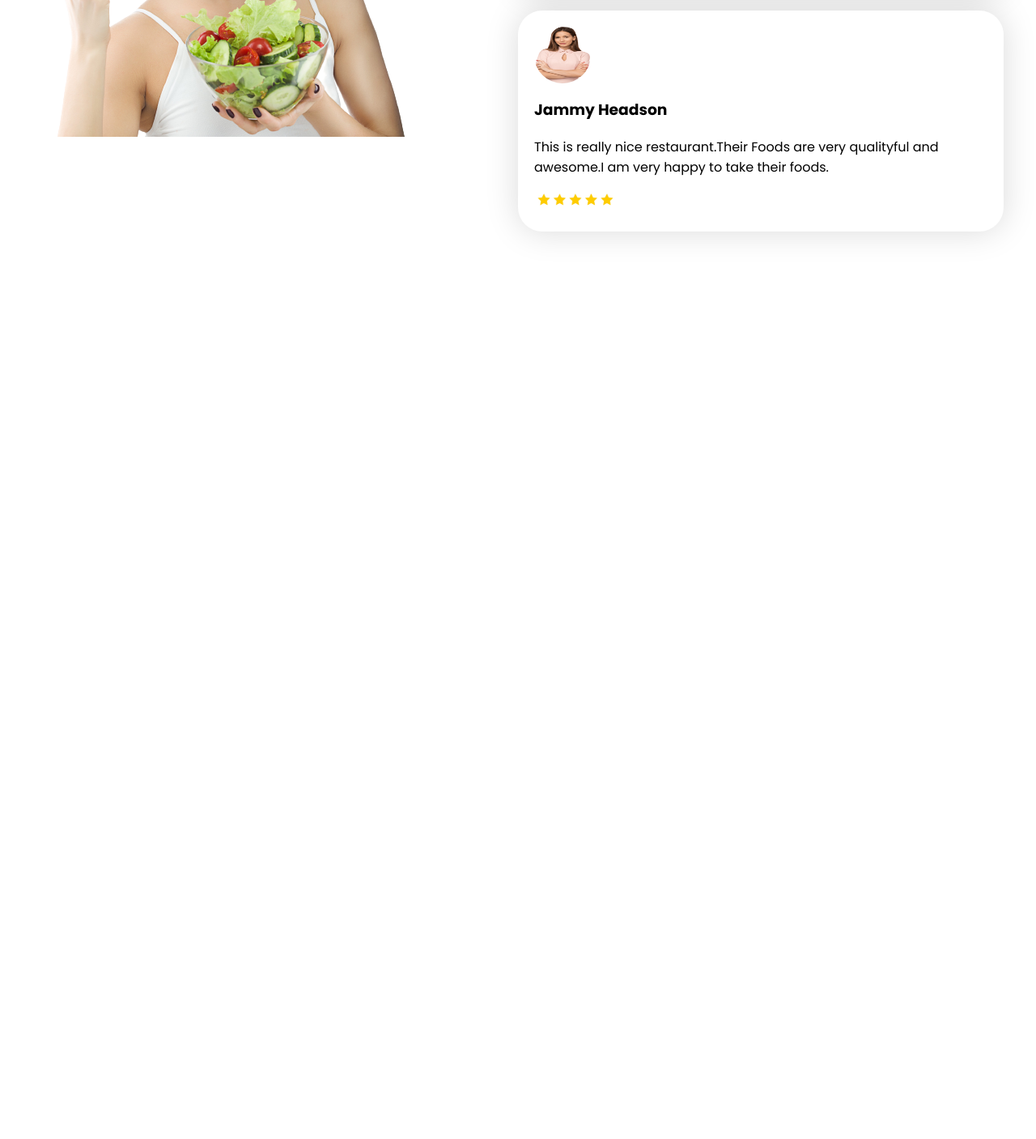
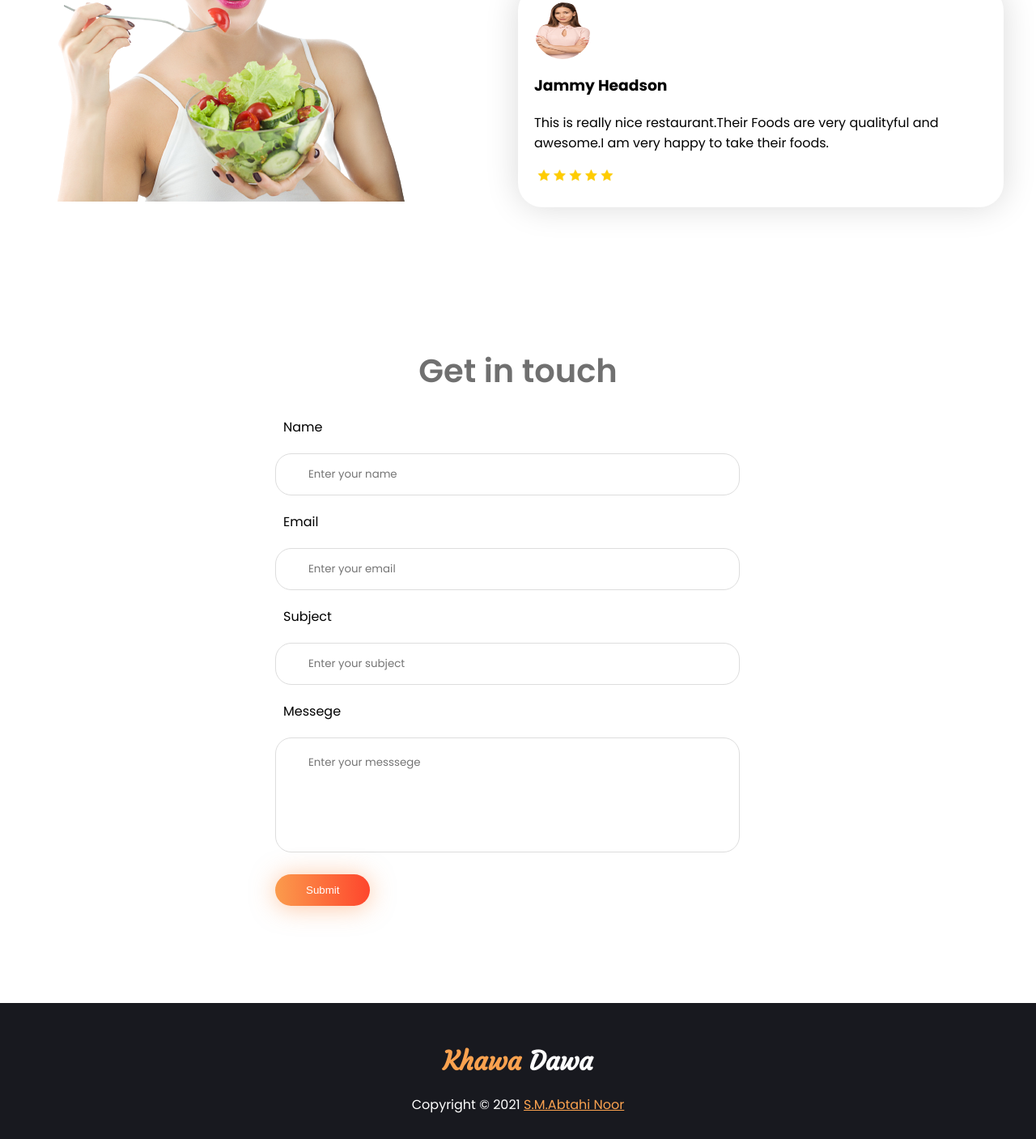
Before and after one commit to coderabtahinoor/food-network-ph, a plain HTML site: page index.html in a window 1280 px wide. Shown: the part 3011-4418 px from the top of the page at 81% size. Before the commit the page ends 3413 px from the top, so only its background shows below. Drawn offline with Linux system fonts and the light colour scheme.

Commit message:
Full Assignment Done

```diff
--- a/index.html
+++ b/index.html
@@ -5,7 +5,7 @@
     <meta charset="UTF-8">
     <meta http-equiv="X-UA-Compatible" content="IE=edge">
     <meta name="viewport" content="width=device-width, initial-scale=1.0">
-    <title>Food Network || SM Abtahi Noor</title>
+    <title>Khawa Dawa || SM Abtahi Noor</title>
     <link rel="shortcut icon" href="images/favicon.png" type="image/x-icon">
     <link rel="stylesheet" href="style.css">
 </head>
@@ -61,7 +61,8 @@
                             ready to deliver your food <br>at your home.
                         </p>
 
-                        <a href="" class="home__page__order__btn" id="food__network__btn">Order Food</a>
+                        <a href="https://github.com/19smabtahinoor" target="_blank" class="home__page__order__btn"
+                            id="food__network__btn">Order Food</a>
                     </div>
                 </div>
 
@@ -91,7 +92,7 @@
                             <br>the Khawa Dawa.We have a lots of healthy food just for you.You can order any food here.
                         </p>
 
-                        <a href="" class="about__page__btn" id="food__network__btn">Contact</a>
+                        <a href="#contact" class="about__page__btn" id="food__network__btn">Contact</a>
                     </div>
                 </div>
             </div>
@@ -124,7 +125,8 @@
                             <h3>Chicken Soup</h3>
                             <p>This is the most delecious and healthy foods.This food is the most famous in this
                                 area.You can order it by any confusion</p>
-                            <a href="" class="about__page__btn" id="food__network__btn">Order Now</a>
+                            <a href="https://github.com/19smabtahinoor" target="_blank" class="about__page__btn"
+                                id="food__network__btn">Order Now</a>
                         </div>
                     </div>
 
@@ -138,7 +140,8 @@
                             <h3>Fried Rice</h3>
                             <p>This is the most delecious and healthy foods.This food is the most famous in this
                                 area.You can order it by any confusion</p>
-                            <a href="" class="about__page__btn" id="food__network__btn">Order Now</a>
+                            <a href="https://github.com/19smabtahinoor" target="_blank" class="about__page__btn"
+                                id="food__network__btn">Order Now</a>
                         </div>
                     </div>
 
@@ -153,7 +156,8 @@
                             <h3>Rice with Beef </h3>
                             <p>This is the most delecious and healthy foods.This food is the most famous in this
                                 area.You can order it by any confusion</p>
-                            <a href="" class="about__page__btn" id="food__network__btn">Order Now</a>
+                            <a href="https://github.com/19smabtahinoor" target="_blank" class="about__page__btn"
+                                id="food__network__btn">Order Now</a>
                         </div>
                     </div>
 
@@ -185,7 +189,7 @@
 
     <!-- Testimonial section start -->
 
-    <section class="testiminial__section">
+    <section class="testiminial__section" id="testimonial">
         <div class="container">
             <div class="testimonial__wrapper">
                 <div class="recepies__heading">
@@ -198,7 +202,7 @@
                 <div class="testimonial__content__wrapper">
 
                     <div class="half__part">
-                        <img src="images/about.png" alt="testimonial image" />
+                        <img class="testimonial__main__image" src="images/about.png" alt="testimonial image" />
                     </div>
 
                     <div class="half__part">
@@ -207,15 +211,18 @@
                             <div class="testimonial__card">
                                 <img class="testimonial__person__image" src="images/person2.jpg" alt="person image" />
                                 <h3>Abtahi Noor</h3>
-                                <p>This is really nice restaurant.Their Foods are very qualityful and awesome.I am very happy to take their foods.</p>
-                                <img class="testimonial__star" src="images/5star.png" alt="stat"/>
+                                <p>This is really nice restaurant.Their Foods are very qualityful and awesome.I am very
+                                    happy to take their foods.</p>
+                                <img class="testimonial__star" src="images/5star.png" alt="stat" />
                             </div>
 
                             <div class="testimonial__card">
-                                <img class="testimonial__person__image" src="images/Person Image.png" alt="person image" />
+                                <img class="testimonial__person__image" src="images/Person Image.png"
+                                    alt="person image" />
                                 <h3>Jammy Headson</h3>
-                                <p>This is really nice restaurant.Their Foods are very qualityful and awesome.I am very happy to take their foods. </p>
-                                <img class="testimonial__star" src="images/5star.png" alt="stat"/>
+                                <p>This is really nice restaurant.Their Foods are very qualityful and awesome.I am very
+                                    happy to take their foods. </p>
+                                <img class="testimonial__star" src="images/5star.png" alt="stat" />
                             </div>
 
 
@@ -226,6 +233,51 @@
         </div>
     </section>
     <!-- Testimonial section end -->
+
+
+    <!-- Contact Form Section Start -->
+    <section class="contact__section" id="contact">
+        <div class="container">
+            <div class="recepies__heading">
+                <h2>Get in touch</h2>
+            </div>
+
+            <div class="contact__form__wrapper">
+                <div class="contact__form">
+                    <form>
+                        <label for="name" class="input__label">Name</label>
+                        <input type="text" placeholder="Enter your name" id="name"> <br>
+
+                        <label for="email" class="input__label">Email </label>
+                        <input type="email" placeholder="Enter your email" id="email"><br>
+
+                        <label for="subject" class="input__label">Subject </label>
+                        <input type="text" placeholder="Enter your subject" id="subject"><br>
+
+                        <label for="messege" class="input__label">Messege</label>
+                        <textarea id="messege" cols="30" rows="5" placeholder="Enter your messsege"></textarea> <Br>
+
+                        <button class="contact__submit__form" type="submit">Submit</button>
+                    </form>
+                </div>
+            </div>
+        </div>
+    </section>
+    <!-- Contact Form Section end -->
+
+
+    <!-- footer start  -->
+
+    <footer class="footer__section">
+        <div class="container">
+            <div class="footer__content__wrapper">
+                <h1><span id="footer__different__text">Khawa</span> Dawa</h1>
+                <span id="footer__copyright__text">Copyright © 2021 <a href="https://github.com/19smabtahinoor"
+                        target="_blank">S.M.Abtahi Noor</a></span>
+            </div>
+        </div>
+    </footer>
+    <!-- footer end  -->
 </body>
 
 </html>
--- a/style.css
+++ b/style.css
@@ -6,13 +6,12 @@ body {
   margin: 0px;
   padding: 0px;
   font-family: "Poppins", sans-serif;
-  /* font-family: 'Courgette',cursive; */
-  /* height: 5000px; */
 }
 
 html {
   scroll-behavior: smooth;
 }
+
 .container {
   width: 1200px;
   margin: auto;
@@ -28,30 +27,36 @@ html {
   top: 0px;
   left: 0px;
 }
+
 .header__wrapper {
   display: flex;
   flex-direction: row;
   align-items: center;
 }
+
 .header__logo {
   display: flex;
   flex-grow: 1;
 }
+
 .header__logo__text {
   color: #fba24f;
   font-family: "Courgette", cursive;
 }
+
 .nav__list {
   display: flex;
   flex-direction: row;
   align-items: center;
   list-style: none;
 }
+
 .nav__link {
   text-decoration: none;
   color: #828282;
   margin: 0px 12px;
 }
+
 #food__network__btn {
   background: linear-gradient(88.33deg, #fba24f -7.64%, #ff1e1e 145.94%);
   box-shadow: 0px 2px 30px rgba(252, 143, 73, 0.5);
@@ -61,6 +66,7 @@ html {
   transition: 0.5s;
   transition-timing-function: linear;
 }
+
 #food__network__btn:hover {
   background: linear-gradient(88.33deg, #fe4b2e -7.64%, #fba24f 145.94%);
 }
@@ -74,9 +80,11 @@ html {
   padding-top: 10%;
   align-items: center;
 }
+
 .half__part {
   width: 50%;
 }
+
 .home__page__heading__text {
   font-weight: 600;
   font-size: 50px;
@@ -85,10 +93,12 @@ html {
   color: #575757;
   font-family: "Poppins", sans-serif;
 }
+
 .home__page__heading__text span {
   color: #fba24f;
   font-family: "Courgette", cursive;
 }
+
 .home__page__description {
   color: #828282;
   font-size: 15px;
@@ -99,9 +109,11 @@ html {
   width: 70%;
   padding-left: 26%;
 }
+
 .home__page__order__btn {
   text-decoration: none;
 }
+
 /* home page styling end  */
 
 /* about page styling start  */
@@ -111,11 +123,13 @@ html {
   background-size: cover;
   background-repeat: no-repeat;
 }
+
 .about__page__wrapper {
   display: flex;
   flex-direction: row;
   padding-top: 50px;
 }
+
 .about__page__picture {
   width: 40%;
   padding-left: 15%;
@@ -124,6 +138,7 @@ html {
 .about__content__wrapper {
   padding-left: 10%;
 }
+
 .about__content__heading {
   font-weight: 600;
   font-size: 40px;
@@ -139,9 +154,11 @@ html {
   text-align: justify;
   padding-bottom: 40px;
 }
+
 .about__page__btn {
   text-decoration: none;
 }
+
 /* about page styling end  */
 
 /* recipies page styling start */
@@ -152,6 +169,7 @@ html {
   line-height: 48px;
   color: #707070;
 }
+
 .recepies__description {
   display: block;
   text-align: center;
@@ -178,6 +196,7 @@ html {
   padding: 20px;
   margin: 0px 15px;
 }
+
 .card__image__wrapper {
   width: 270px;
   height: 200px;
@@ -190,12 +209,15 @@ html {
   height: 100%;
   transition: 0.6s;
 }
+
 .card__image:hover {
   transform: scale(1.5);
 }
+
 .card__content__wrapper {
   padding: 15px 0px;
 }
+
 .card__content__wrapper p {
   color: #828282;
   font-size: 15px;
@@ -214,11 +236,13 @@ html {
   width: 1035px;
   margin: 120px auto;
 }
+
 .social__media__item__wrapper {
   display: flex;
   flex-direction: column;
   align-content: space-around;
 }
+
 .social__media__item__wrapper h2 {
   font-weight: bold;
   font-size: 48px;
@@ -232,33 +256,144 @@ html {
   line-height: 26px;
   color: #18191f;
 }
+
 /* recipies page styling end */
 
+/* Testimonial Section start  */
+.testimonial__content__wrapper {
+  display: flex;
+  margin: 28px 0px;
+}
 
-/* Testimonial Section start  */
-.testimonial__content__wrapper{
-  display: flex;
-  margin:96px 0px;
+.testimonial__card {
+  background: #fff;
+  box-shadow: 0px 0px 40px rgba(0, 0, 0, 0.15);
+  border-radius: 30px;
+  box-sizing: border-box;
+  padding: 20px;
+  margin: 20px 0px;
 }
-.testimonial__card{
- background: #fff;
- box-shadow: 0px 0px 40px rgba(0, 0, 0, 0.15);
- border-radius: 30px;
- box-sizing: border-box;
- padding: 20px;
- margin:20px 0px;
 
-}
-.testimonial__person__image{
-  width:70px;
-  height:70px;
+.testimonial__person__image {
+  width: 70px;
+  height: 70px;
   object-fit: fill;
   border-radius: 100%;
   display: flex;
-  flex-direction:row ;
+  flex-direction: row;
   justify-content: center;
 }
-.testimonial__star{
-  width:100px;
+
+.testimonial__star {
+  width: 100px;
 }
+
+.testimonial__main__image {
+  position: relative;
+  top: 110px;
+}
+
+.testiminial__section {
+  margin: 158px 0px;
+}
+
 /* Testimonial Section end  */
+
+/* Contact form styling start  */
+
+.contact__section {
+  margin-bottom: 120px;
+}
+
+.contact__form__wrapper {
+  display: flex;
+  flex-direction: column;
+  justify-content: center;
+  align-items: center;
+}
+
+.contact__form {
+  display: flex;
+  flex-direction: column;
+  width: 50%;
+  justify-content: center;
+}
+
+.contact__form input {
+  padding: 15px 40px;
+  border: 1px solid #ddd;
+  outline: none;
+  border-radius: 20px;
+  width: 82%;
+  margin: 20px 0px;
+  font-family: "Poppins", sans-serif;
+}
+
+.contact__form input:focus {
+  background: #e6e1dd;
+}
+
+.contact__form textarea {
+  margin: 20px 0px;
+  padding: 20px 40px;
+  border: 1px solid #ddd;
+  outline: none;
+  border-radius: 20px;
+  width: 82%;
+  resize: none;
+  font-family: "Poppins", sans-serif;
+}
+.contact__form textarea:focus {
+  background: #e6e1dd;
+}
+.input__label {
+  margin: 10px;
+}
+
+.contact__submit__form {
+  background: linear-gradient(88.33deg, #fba24f -7.64%, #ff1e1e 145.94%);
+  box-shadow: 0px 2px 30px rgba(252, 143, 73, 0.5);
+  padding: 12px 38px;
+  border-radius: 50px;
+  color: #fff;
+  transition: 0.5s;
+  transition-timing-function: linear;
+  border: none;
+  outline: none;
+  cursor: pointer;
+}
+
+.contact__submit__form:hover {
+  background: linear-gradient(88.33deg, #fe4b2e -7.64%, #fba24f 145.94%);
+}
+
+/* contact form styling end  */
+
+/* footer section styling start  */
+
+.footer__section {
+  background-color: #18191f;
+  padding: 30px 0px;
+}
+
+.footer__content__wrapper h1 {
+  color: #ffffff;
+  font-family: "Courgette", cursive;
+  text-align: center;
+}
+
+#footer__different__text {
+  color: #fba24f;
+}
+
+#footer__copyright__text {
+  text-align: center;
+  display: block;
+  color: #fff;
+}
+
+.footer__content__wrapper a {
+  color: #fba24f;
+}
+
+/* footer section styling end  */
```
Also changed, not shown: 1 other file.
